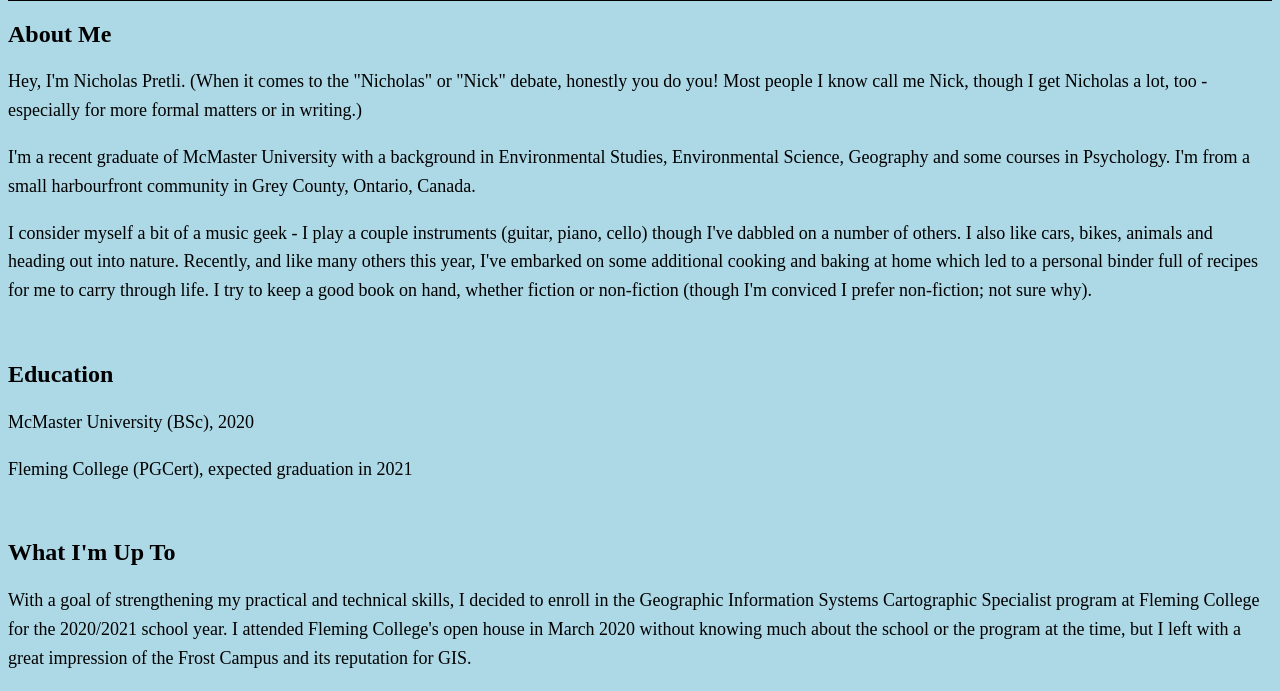
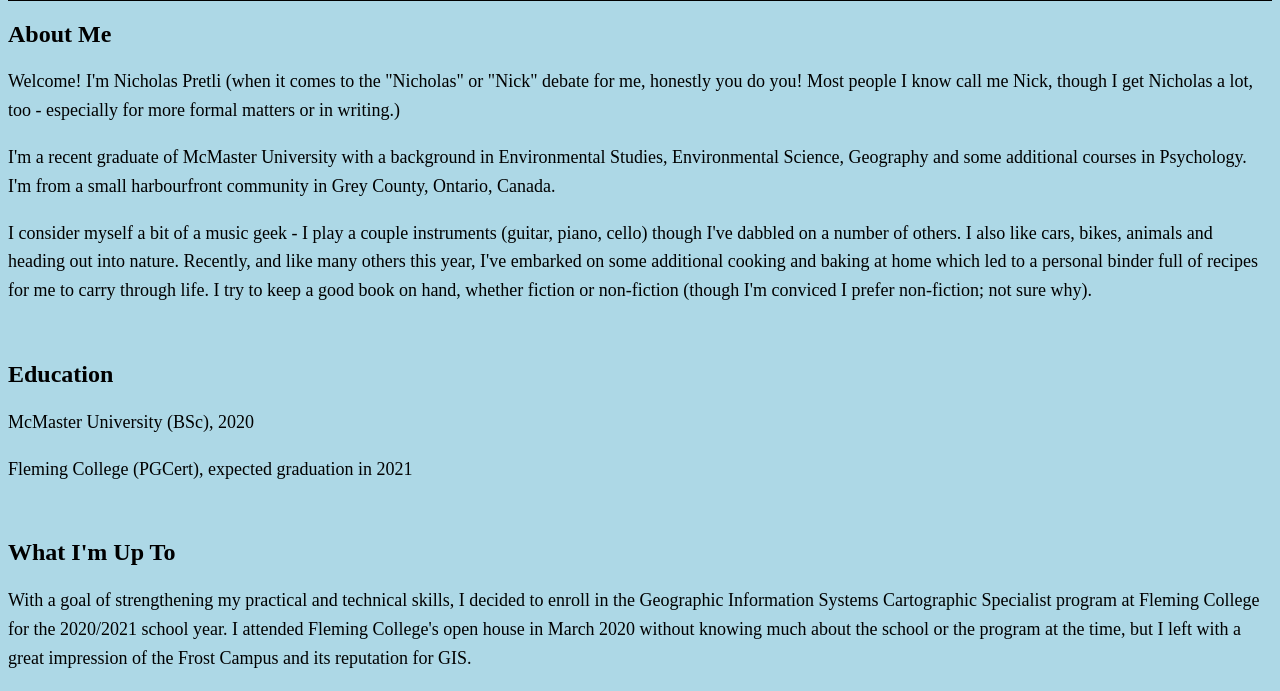
Before and after one commit to npretli/index.html, a plain HTML site: page index.html in a window 1280 px wide. Shown: the part 152-843 px from the top of the page. Drawn offline with Linux system fonts and the light colour scheme.

Commit message:
Update index.html

```diff
--- a/index.html
+++ b/index.html
@@ -28,8 +28,8 @@
 
 
 <h2>About Me</h2>
-<p>Hey, I'm Nicholas Pretli. (When it comes to the "Nicholas" or "Nick" debate, honestly you do you! Most people I know call me Nick, though I get Nicholas a lot, too - especially for more formal matters or in writing.)</p>
-<p>I'm a recent graduate of McMaster University with a background in Environmental Studies, Environmental Science, Geography and some courses in Psychology. I'm from a small harbourfront community in Grey County, Ontario, Canada.</p>
+<p>Welcome! I'm Nicholas Pretli (when it comes to the "Nicholas" or "Nick" debate for me, honestly you do you! Most people I know call me Nick, though I get Nicholas a lot, too - especially for more formal matters or in writing.)</p>
+<p>I'm a recent graduate of McMaster University with a background in Environmental Studies, Environmental Science, Geography and some additional courses in Psychology. I'm from a small harbourfront community in Grey County, Ontario, Canada.</p>
 <p>I consider myself a bit of a music geek - I play a couple instruments (guitar, piano, cello) though I've dabbled on a number of others. I also like cars, bikes, animals and heading out into nature. Recently, and like many others this year, I've embarked on some additional cooking and baking at home which led to a personal binder full of recipes for me to carry through life. I try to keep a good book on hand, whether fiction or non-fiction (though I'm conviced I prefer non-fiction; not sure why).</p>
 <br>
 <h2>Education</h2>
```
